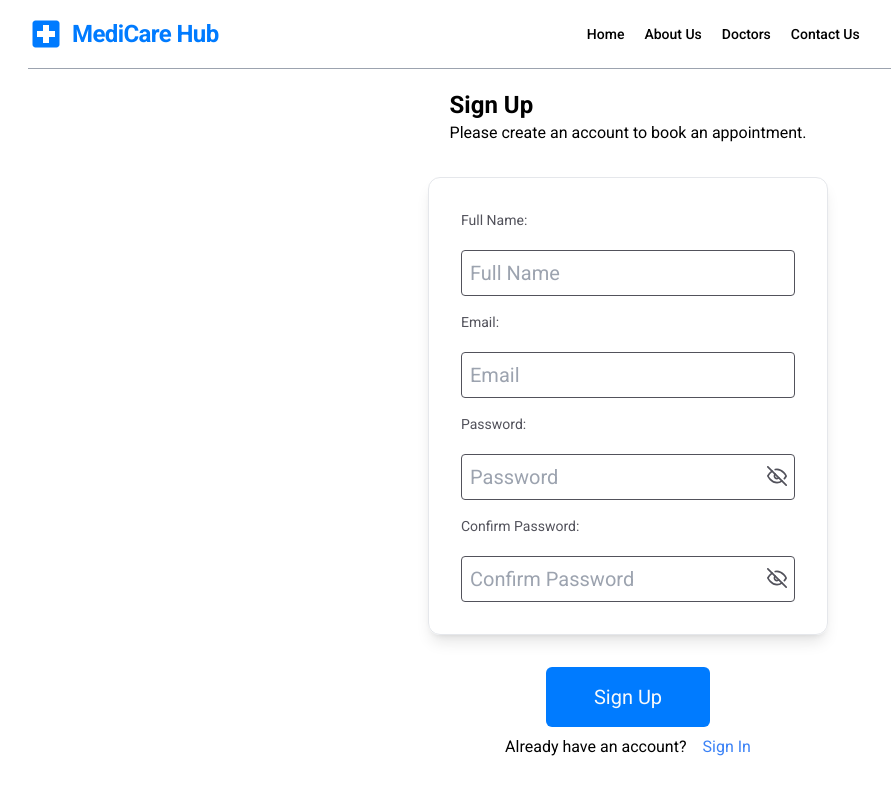
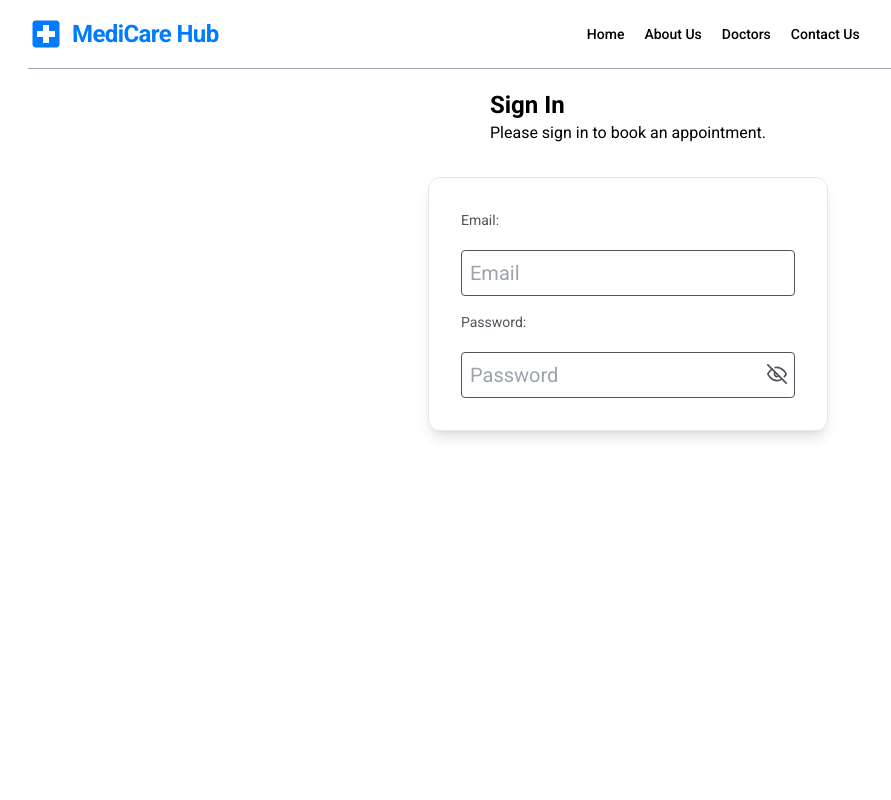
Before and after one commit to briansimiyuj/doctor-appointment-app, a React (Vite) app: page /login in a window 1280 px wide. Shown: the top 800 px of the page, without its empty margins (12-903 px from the left). Built offline with nearby package versions, Linux system fonts and the light colour scheme; a web font is replaced by a local one.

Commit message:
Signin Form Inputs

```diff
--- a/src/components/Login/FormInputs.tsx
+++ b/src/components/Login/FormInputs.tsx
@@ -1,9 +1,15 @@
+interface FormInputsProps{
+
+    isSignUp: boolean
+
+}
+
 import { useContext, useState } from "react"
 import { LoginContext } from "../../context/LoginContext"
 import { BsEye } from "react-icons/bs"
 import { FiEyeOff } from "react-icons/fi"
 
-const FormInputs: React.FC = ()=>{
+const FormInputs: React.FC<FormInputsProps> = ({ isSignUp })=>{
 
     const context = useContext(LoginContext)
 
@@ -15,6 +21,12 @@ const FormInputs: React.FC = ()=>{
     return(
 
         <div className="flex flex-col gap-4 md:m-6 lg:m-6 items-start p-8 md:min-w-[400px] min-w-[300px] border rounded-xl text-zinc-600 text-sm shadow-lg">
+
+            {
+
+                isSignUp ?(
+
+                    <>
 
                         <label htmlFor="name">Full Name:</label>
 
@@ -87,6 +99,53 @@ const FormInputs: React.FC = ()=>{
 
                         </div>
 
+                    </>
+
+                ):(
+
+                    <>
+
+                        <label htmlFor="email">Email:</label>
+
+                        <input
+                            type="email"
+                            name="email"
+                            id="email"
+                            className="w-full border border-zinc-600 rounded p-2 mt-1 text-xl"
+                            placeholder="Email"
+                            value={email}
+                            onChange={e => setEmail(e.target.value)}
+                        />
+
+                        <label htmlFor="password">Password:</label>
+
+                        <div className="relative w-full">
+
+                            <input
+                                type={showPassword ? "text" : "password"}
+                                name="password"
+                                id="password"
+                                className="w-full border border-zinc-600 rounded p-2 mt-1 text-xl"
+                                placeholder="Password"
+                                value={password}
+                                onChange={e=> setPassword(e.target.value)}
+                            />
+
+
+                            {
+
+                                showPassword ? <BsEye className="absolute right-2 top-5 cursor-pointer font-semibold text-xl" onClick={()=> setShowPassword(false)}/> : <FiEyeOff className="absolute right-2 top-4 cursor-pointer text-xl font-semibold" onClick={()=> setShowPassword(true)}/>
+
+                            }
+
+                        </div>
+
+                    </>
+
+                )
+
+            }
+
         </div>
 
     )
--- /dev/null
+++ b/src/components/Login/SignInForm.tsx
@@ -0,0 +1,32 @@
+import FormInputs from "./FormInputs"
+
+interface SignInFormProps{
+
+    isSignUp: boolean
+    setIsSignUp: React.Dispatch<React.SetStateAction<boolean>>
+
+}
+
+const SignInForm: React.FC<SignInFormProps> = ({ isSignUp }) =>{
+
+    return(
+
+        <form action="" className="flex items-center min-h-[80vh] flex-col gap-6 sm:gap-2">
+
+            <div>
+
+                <h1 className="text-2xl font-semibold">Sign In</h1>
+
+                <p>Please sign in to book an appointment.</p>
+
+            </div>
+
+            <FormInputs isSignUp={isSignUp}/>
+
+        </form>
+
+    )
+
+}
+
+export default SignInForm
--- a/src/components/Login/SignUpForm.tsx
+++ b/src/components/Login/SignUpForm.tsx
@@ -3,11 +3,12 @@ import FormInputs from "./FormInputs"
 
 interface SignUpFormProps{
 
+    isSignUp: boolean
     setIsSignUp: React.Dispatch<React.SetStateAction<boolean>>
 
 }
 
-const SignUpForm: React.FC<SignUpFormProps> = ({ setIsSignUp }) =>{
+const SignUpForm: React.FC<SignUpFormProps> = ({ isSignUp, setIsSignUp }) =>{
 
     const formSubmit = (e: FormEvent<HTMLFormElement>) =>{
 
@@ -28,7 +29,7 @@ const SignUpForm: React.FC<SignUpFormProps> = ({ setIsSignUp }) =>{
             </div>
 
 
-           <FormInputs/>
+           <FormInputs isSignUp={isSignUp}/>
 
 
             <button
--- a/src/pages/LoginPage.tsx
+++ b/src/pages/LoginPage.tsx
@@ -1,10 +1,11 @@
 import { useState } from "react"
 import { LoginContextProvider } from "../context/LoginContext"
 import SignUpForm from "../components/Login/SignUpForm"
+import SignInForm from "../components/Login/SignInForm"
 
 const LoginPage: React.FC = ()=>{
 
-    const [isSignUp, setIsSignUp] = useState<boolean>(true)
+    const [isSignUp, setIsSignUp] = useState<boolean>(false)
 
     return(
 
@@ -12,7 +13,7 @@ const LoginPage: React.FC = ()=>{
 
             {
 
-                isSignUp ? <SignUpForm setIsSignUp={setIsSignUp}/> : <h1>SignInForm</h1>
+                isSignUp ? <SignUpForm isSignUp={isSignUp} setIsSignUp={setIsSignUp}/> : <SignInForm isSignUp={isSignUp} setIsSignUp={setIsSignUp}/>
 
             }
 
```
Also changed, not shown: 1 other file (tests, documents, lock files or other folders). Lines whose indentation alone changed are shown as unchanged.
